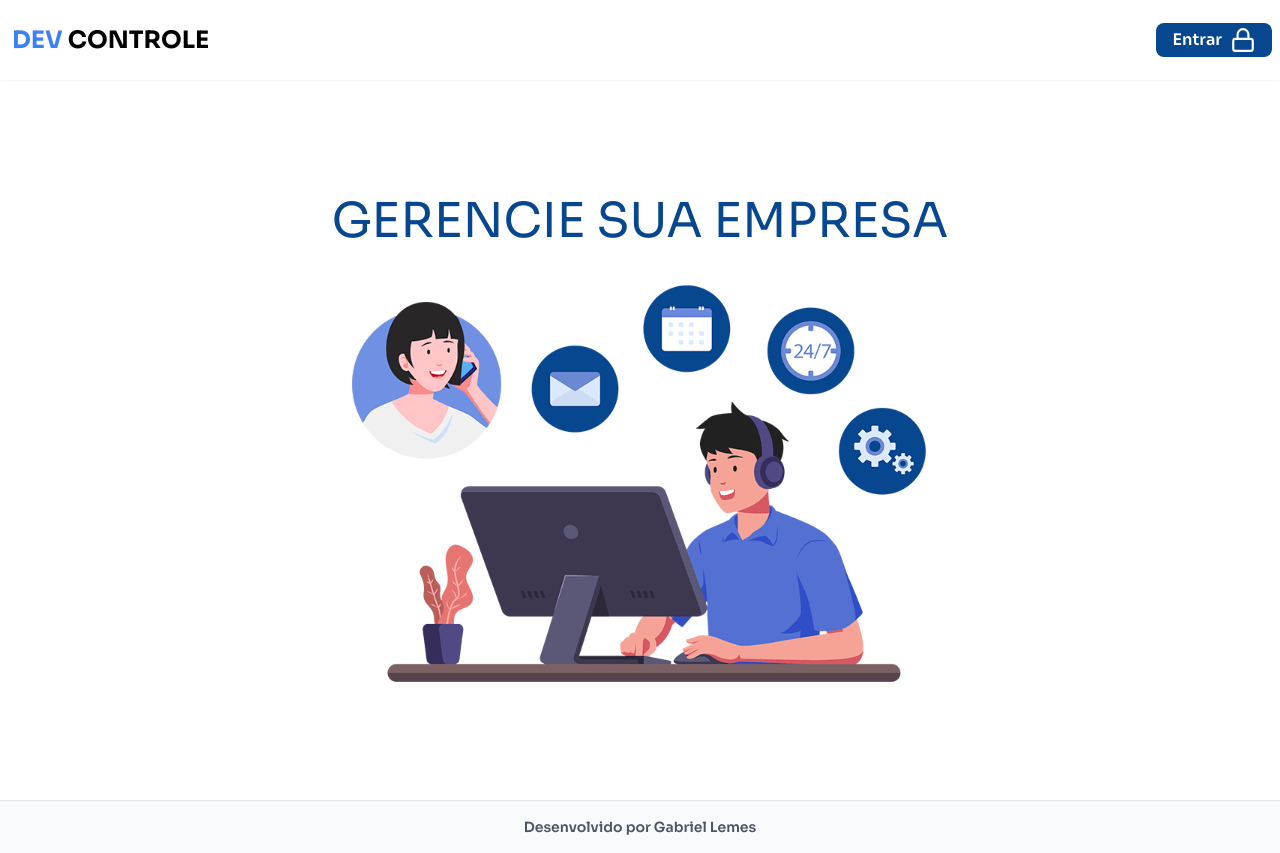
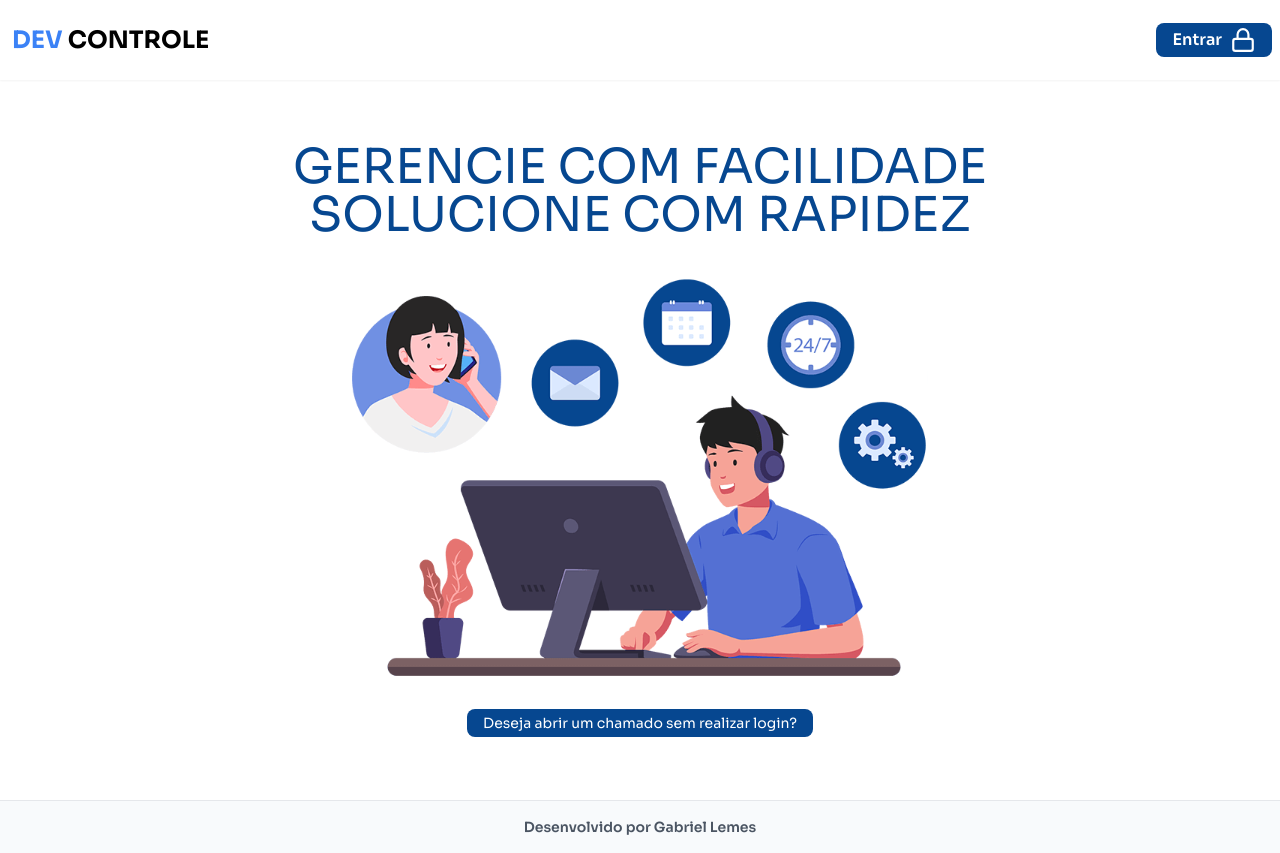
Before and after one commit to gabrielmlemes/devcontrole, a Next.js app: page / in a window 1280 px wide. Built offline with nearby package versions, Linux system fonts and the light colour scheme; no server answers.

Commit message:
feat: create conditional button to open ticket page

```diff
--- a/src/app/page.tsx
+++ b/src/app/page.tsx
@@ -1,18 +1,35 @@
 import Image from "next/image";
 import ImgHome from "@/assets/hero.svg";
+import Link from "next/link";
+import { getServerSession } from "next-auth";
+import { authOptions } from "@/lib/auth";
 
-const Home = () => {
+const Home = async () => {
+  const session = await getServerSession(authOptions);
+
   return (
-    <main className="w-full flex flex-col justify-center items-center min-h-[calc(100vh-80px)]">
-      <h1 className="font-medium text-3xl md:text-5xl mb-10 text-[#064790] uppercase text-center flex flex-wrap">
-        Gerencie sua empresa
-      </h1>
+    <main className="flex min-h-[calc(100vh-80px)] w-full flex-col items-center justify-center">
+      <div className="mb-10 flex w-full flex-wrap px-3 text-center text-4xl font-medium uppercase text-[#064790] md:text-5xl">
+        <p className="w-full">Gerencie com facilidade</p>
+        <p className="w-full">solucione com rapidez</p>
+      </div>
 
       <Image
         src={ImgHome}
         alt="Imagem Home"
-        className="max-w-sm md:max-w-xl w-[300px] md:w-[600px]"
+        className="w-[400px] max-w-sm md:w-[600px] md:max-w-xl"
       />
+
+      {session ? (
+        <span></span>
+      ) : (
+        <Link
+          href="/open"
+          className="mt-8 rounded-lg bg-[#064790] px-4 py-1 text-xs text-white duration-300 hover:scale-105 md:text-sm"
+        >
+          Deseja abrir um chamado sem realizar login?
+        </Link>
+      )}
     </main>
   );
 };
```
